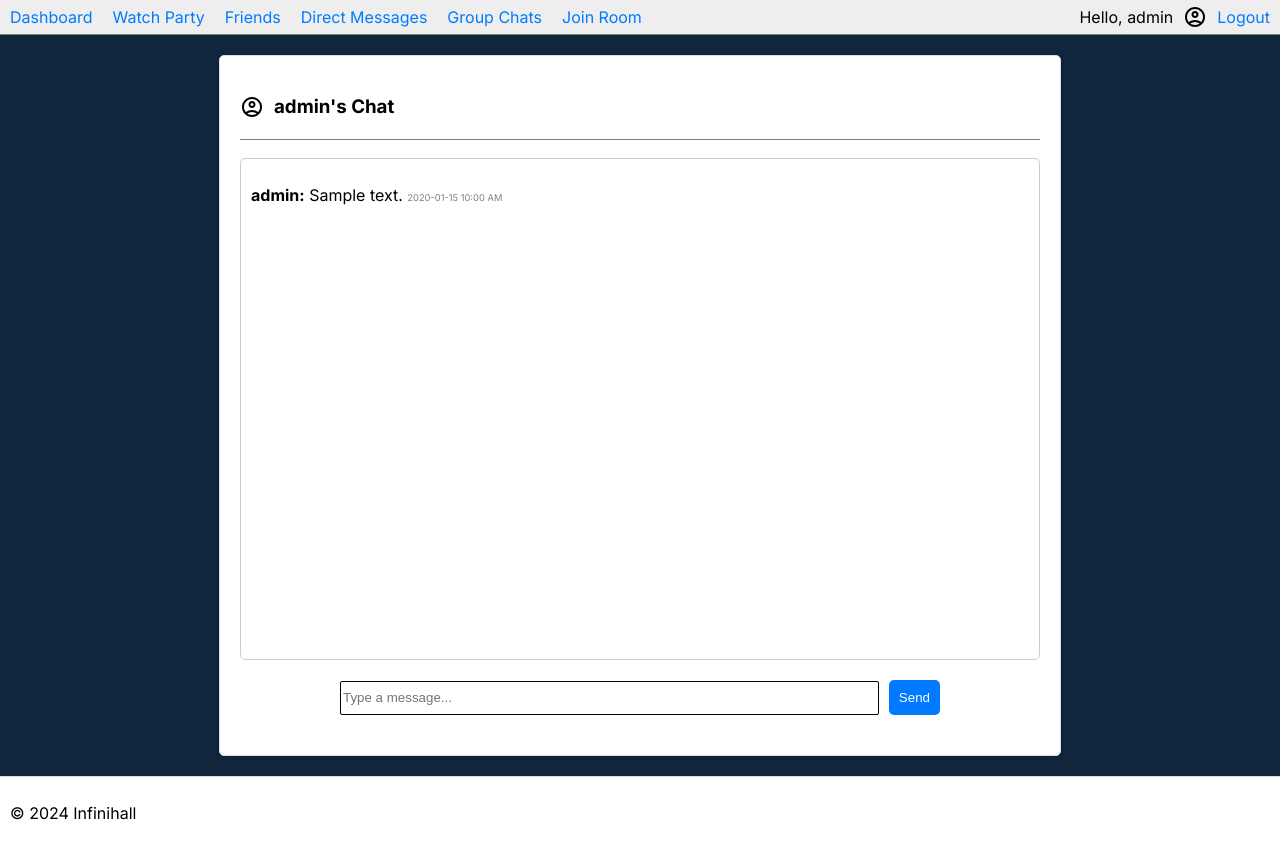
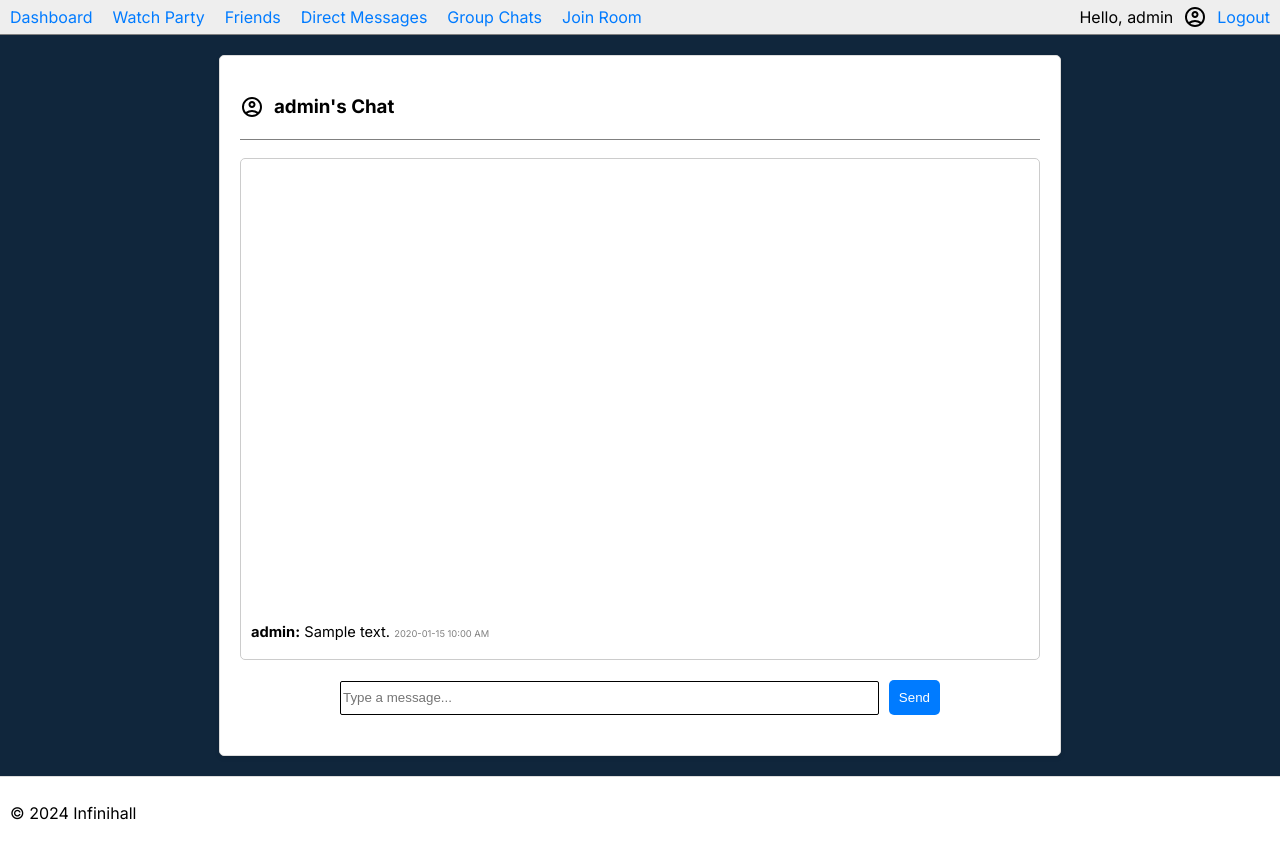
Before and after one commit to slimer37/108-video-share-site, a Flask app: page /direct-messages/1 in a window 1280 px wide. Shown: the part 68-917 px from the top of the page. Run offline with Flask 3, Linux system fonts and the light colour scheme; a user stored in the database is signed in; tables that the repository leaves empty hold one stand-in row (values such as "Sample post"); some libraries are stand-ins or nearby versions.

Commit message:
make chatbox scroll from bottom with compact messages

```diff
--- a/app.py
+++ b/app.py
@@ -445,7 +445,7 @@ def chat_with_friend(friend_id):
     messages = DirectMessage.query.filter(
         ((DirectMessage.sender_id == current_user.id) & (DirectMessage.receiver_id == friend_id)) |
         ((DirectMessage.sender_id == friend_id) & (DirectMessage.receiver_id == current_user.id))
-    ).order_by(DirectMessage.timestamp).all()
+    ).order_by(DirectMessage.timestamp.desc()).all()
 
     if request.method == 'POST':
         message = request.form['message']
@@ -479,7 +479,7 @@ def chat_with_group(group_id):
         db.session.commit()
         return redirect(url_for('chat_with_group', group_id=group_id))
 
-    messages = GroupMessage.query.filter_by(group_id=group_id).order_by(GroupMessage.timestamp.asc()).all()
+    messages = GroupMessage.query.filter_by(group_id=group_id).order_by(GroupMessage.timestamp.desc()).all()
     return render_template('chat_with_group.html', user=current_user, group=group, messages=messages)
 
 @app.route('/create-group', methods=['GET', 'POST'])
--- a/static/styles.css
+++ b/static/styles.css
@@ -303,9 +303,18 @@ form .content-editable {
 }
 
 .chat-box {
+    display: flex;
+    flex-direction: column-reverse;
     border: 1px solid #ccc;
     border-radius: 5px;
     height: 60vh;
     overflow-y: scroll;
     padding: 10px;
 }
+
+.chat-message {
+    padding: 0;
+    margin: 0;
+    height: 20pt;
+    font-size: 11pt
+}
--- a/templates/chat_with_friend.html
+++ b/templates/chat_with_friend.html
@@ -17,7 +17,7 @@
 
     <div class="chat-box">
         {% for message in messages %}
-            <p><strong>{{ message.sender.username }}:</strong> {{ message.message }} <small style="color: gray; font-size: 7pt">{{ message.timestamp.strftime('%Y-%m-%d %I:%M %p') }}</small></p>
+            <p class="chat-message"><strong>{{ message.sender.username }}:</strong> {{ message.message }} <small style="color: gray; font-size: 7pt">{{ message.timestamp.strftime('%Y-%m-%d %I:%M %p') }}</small></p>
         {% else %}
             <p>No messages yet. Start the conversation!</p>
         {% endfor %}
--- a/templates/chat_with_group.html
+++ b/templates/chat_with_group.html
@@ -12,7 +12,7 @@
     <!-- Group Messages -->
     <div class="chat-box" id="chat-box">
         {% for message in messages %}
-            <p><strong>{{ message.sender.username }}:</strong> {{ message.message }} <small style="color: gray; font-size: 7pt">{{ message.timestamp.strftime('%Y-%m-%d %I:%M %p') }}</small></p>
+            <p class="chat-message"><strong>{{ message.sender.username }}:</strong> {{ message.message }} <small style="color: gray; font-size: 7pt">{{ message.timestamp.strftime('%Y-%m-%d %I:%M %p') }}</small></p>
         {% else %}
             <p>No messages yet. Start the conversation!</p>
         {% endfor %}
```
